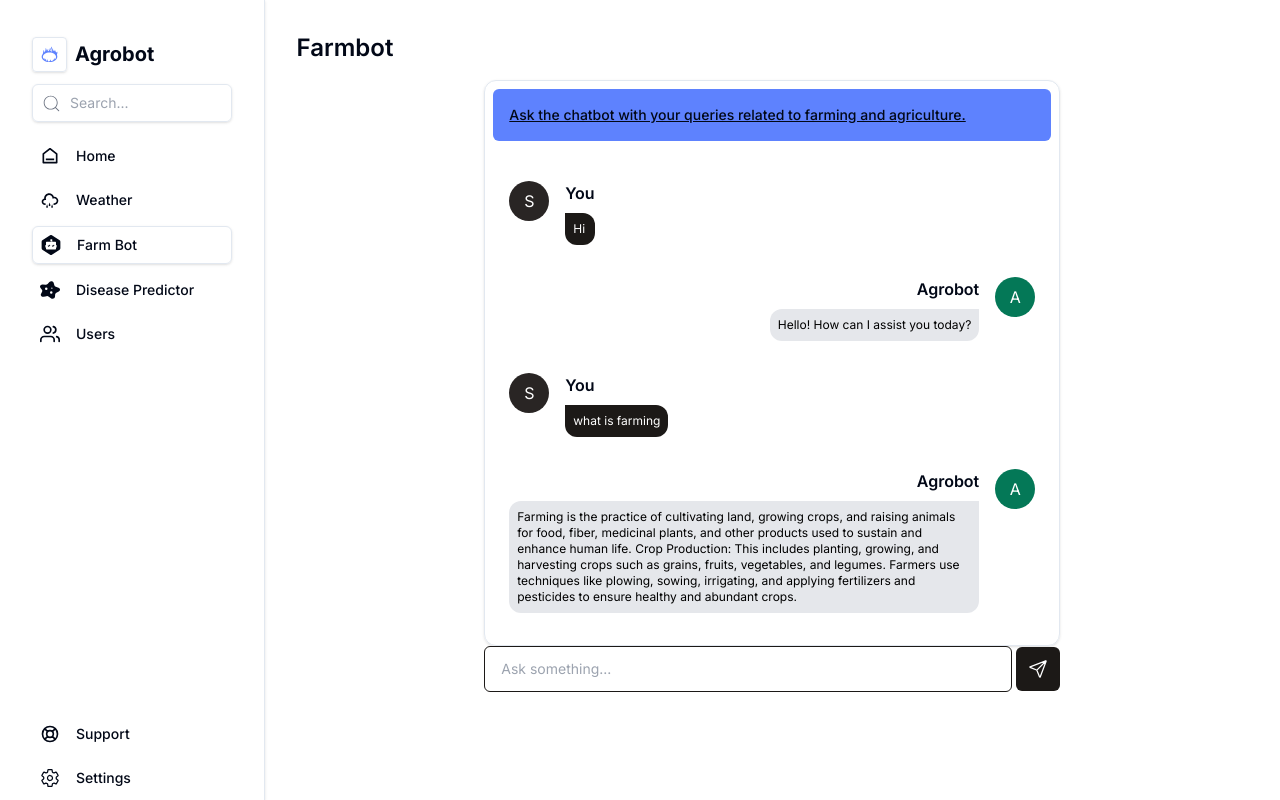
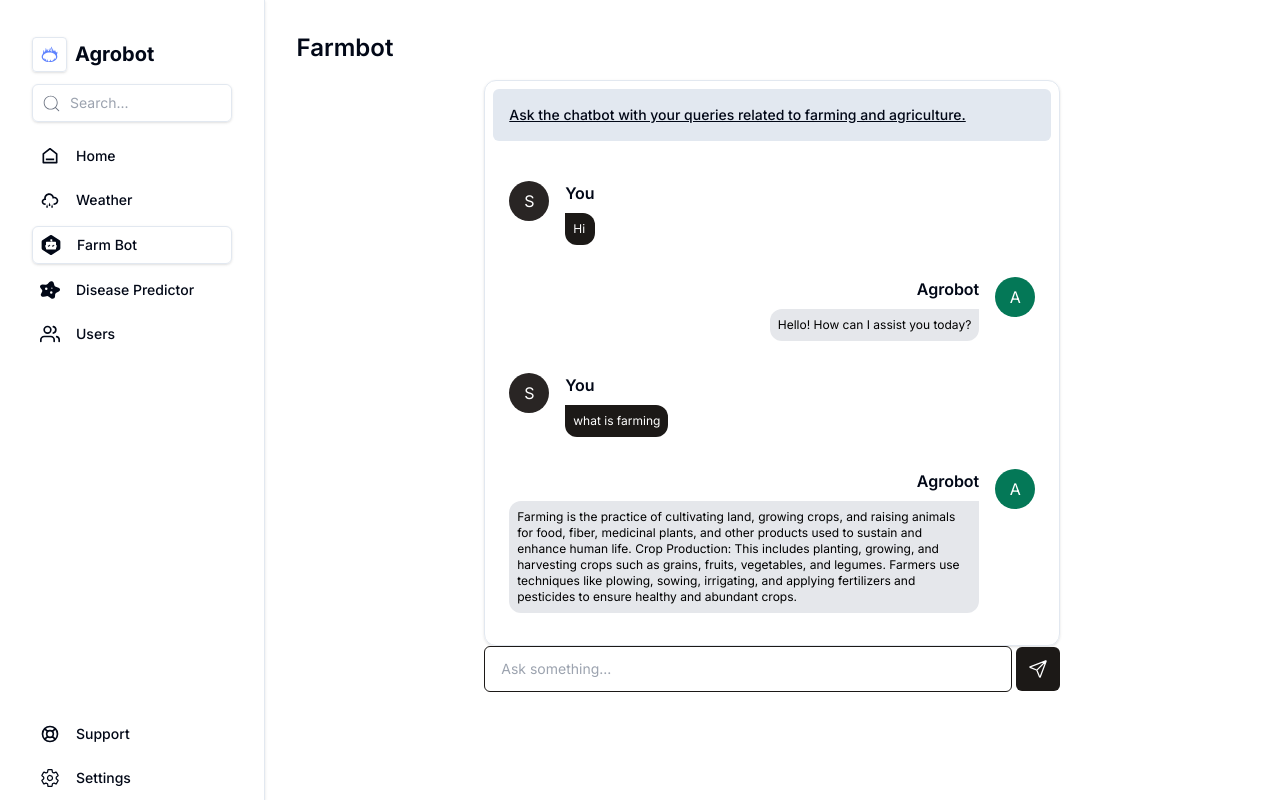
Before and after one commit to Sujanban/agrobot, a React (Vite) app in the folder client/: page /farmbot in a window 1280 px wide. Built offline with nearby package versions, Linux system fonts and the light colour scheme.

Commit message:
color optimized

```diff
--- a/client/src/pages/dashboard/Farmbot.jsx
+++ b/client/src/pages/dashboard/Farmbot.jsx
@@ -10,7 +10,7 @@ const Farmbot = () => {
                 <h1 className='font-semibold text-2xl'>Farmbot</h1>
                 <div>
                     <div className='p-2 shadow border max-w-xl mx-auto overflow-auto  space-y-4 bordder shaddow rounded-xl'>
-                        <p className='p-4 bg-custom-blue font-medium rounded-md text-sm underline'>Ask the chatbot with your queries related to farming and agriculture.</p>
+                        <p className='p-4 bg-slate-200 font-medium rounded-md text-sm underline'>Ask the chatbot with your queries related to farming and agriculture.</p>
                         <div className='p-4 space-y-4 h-[60vh] overflow-auto'>
                             <div className='py-2 flex space-x-4'>
                                 <h1 className='h-10 w-10 flex items-center justify-center shrink-0 text-white  rounded-full bg-stone-800'>S</h1>
```
